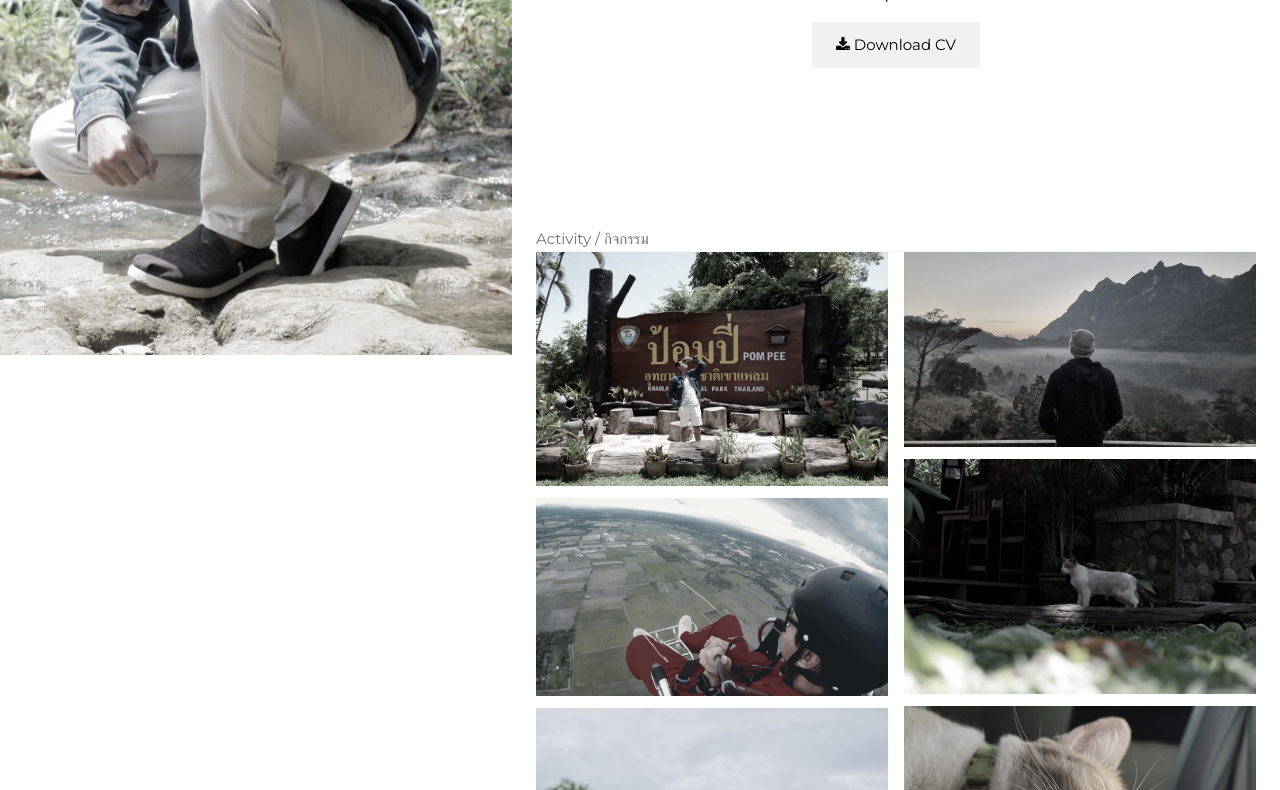
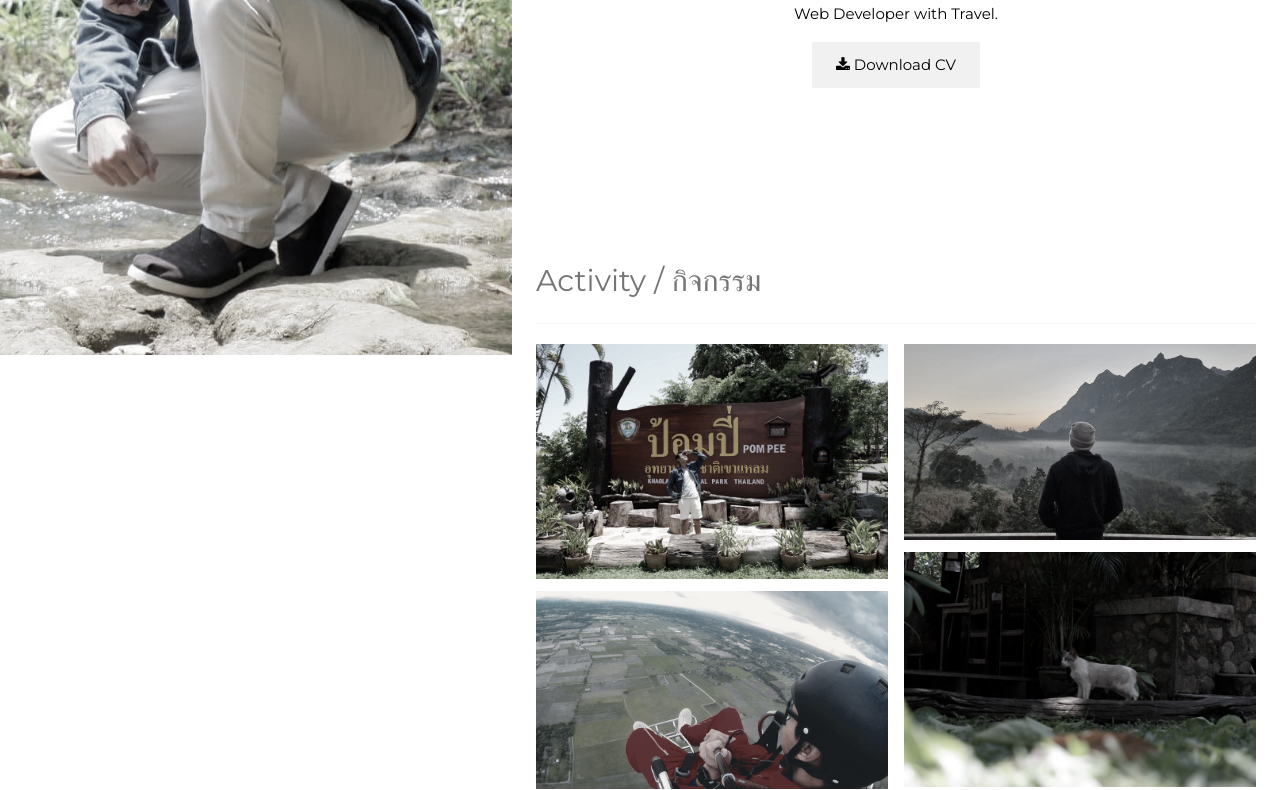
Before and after one commit to somchaiKHDev/somchaiKHDev.github.io, a plain HTML site: page index.html in a window 1280 px wide. Shown: the part 445-1235 px from the top of the page. Drawn offline with nearby package versions, Linux system fonts and the light colour scheme.

Commit message:
add cdn tailwindcss

```diff
--- a/index.html
+++ b/index.html
@@ -13,7 +13,7 @@
     href="https://cdnjs.cloudflare.com/ajax/libs/font-awesome/4.7.0/css/font-awesome.min.css"
   />
   <link href="input.css" rel="stylesheet" />
-  <script src="https://cdn.tailwindcss.com"></script>
+  <script src="https://cdn.jsdelivr.net/npm/@tailwindcss/browser@4"></script>
   <body>
     <!-- Sidebar with image -->
     <nav class="w3-sidebar w3-hide-medium w3-hide-small" style="width: 40%">
```
